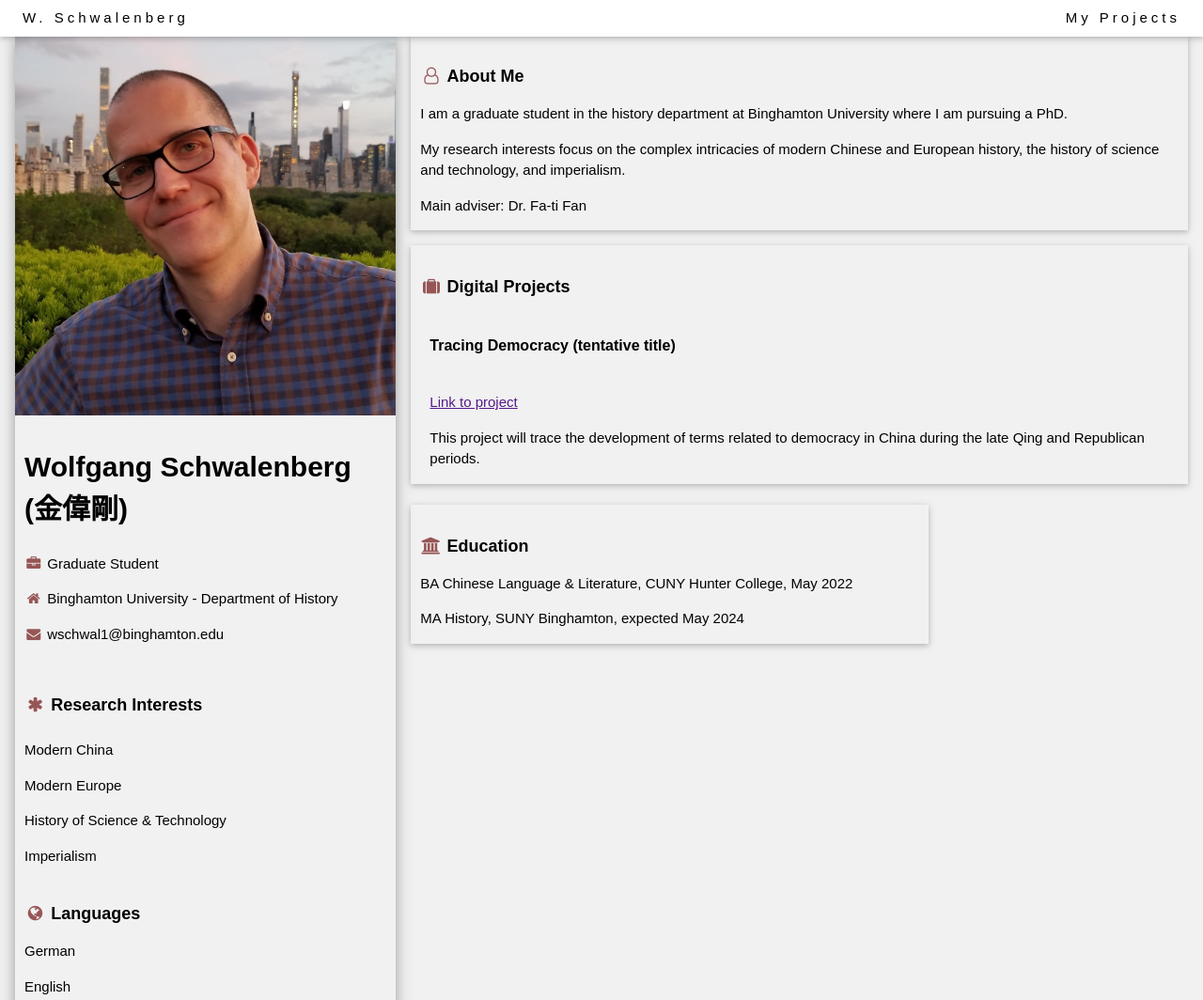
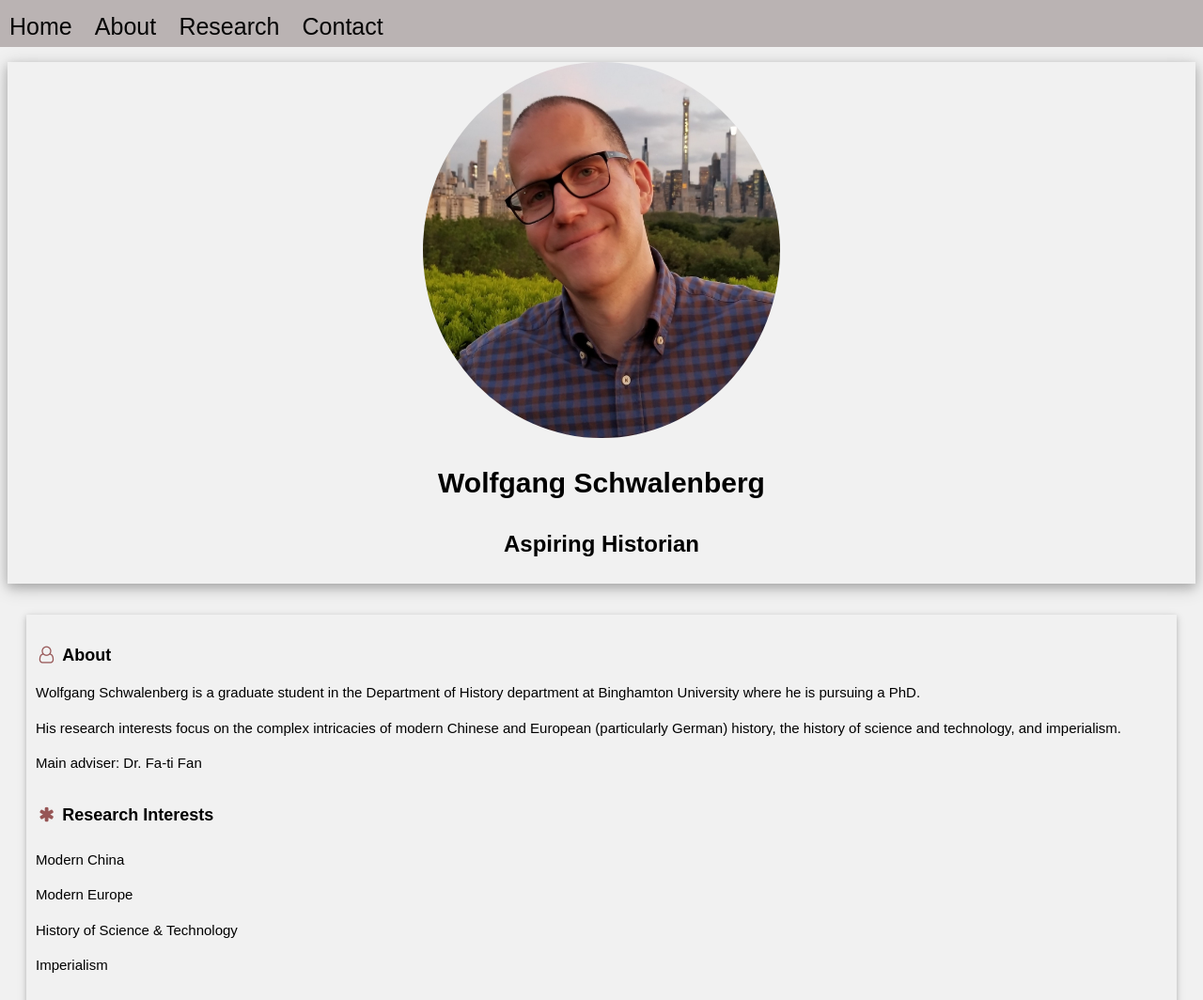
Before and after one commit to wschwal1/wschwal-hist.github.io, a plain HTML site: page index.html in a window 1280 px wide. Shown: the top 1064 px of the page at 94% size. Drawn offline with Linux system fonts and the light colour scheme.

Commit message:
Update index.html

```diff
--- a/index.html
+++ b/index.html
@@ -7,41 +7,120 @@
     <link rel="stylesheet" href='stylesheet.css'>
     <link rel='stylesheet' href='https://fonts.googleapis.com/css?family=Roboto'>
     <link rel="stylesheet" href='https://cdnjs.cloudflare.com/ajax/libs/font-awesome/4.7.0/css/font-awesome.min.css'>
+
+    <style>
+        #navbar {
+            position: fixed;
+            width: 100%;
+            top: 0;
+            background-color: #bab3b3;
+            z-index: 1000;
+            padding: 10px;
+            height: 50px;
+        }
+
+      #navbar a {
+        color: rgb(5, 5, 5);
+        text-decoration: none;
+        margin-right: 20px;
+        font-size: 25px;
+    }
+
+        body {
+            padding-top: 50px;
+        }
+
+        .bar {
+            padding: 10px;
+        }
+
+        .bar-item {
+            color: white;
+            text-decoration: none;
+            margin-right: 10px;
+        }
+
+        .hide-small {
+            display: none;
+        }
+
+        @media screen and (max-width: 768px) {
+            .hide-small {
+                display: block;
+            }
+        }
+    </style>
+
+    <style>
+        img {
+          display: block;
+          margin-left: auto;
+          margin-right: auto;
+        }
+    </style>
+
+    <style>
+        img {
+            border-radius: 50%;
+            }
+    </style>
+
+<!-- Additional style for the second image-->
+    <style>
+        .second-image {
+            width: 500px;
+            height: 500px;
+            border-radius: 0;
+  /* Add any additional styling you want for the second image */
+                      }
+    </style>
+
 </head>
 
-<body style="background-color: rgb(223, 232, 241);
+<body>
+
+<!-- Navbar (sit on top) -->
+<div id="navbar">
+  <a href="#">Home</a>
+  <a href="#about">About</a>
+  <a href="#research">Research</a>
+  <a href="#contact">Contact</a>
+</div>
 
 <body class='box-light-grey'>
 
-  <!-- Navbar (sit on top) -->
-  <div class="top">
-    <div class="bar grid-padding card" style="letter-spacing:4px;">
-      <a href="index.html" class="bar-item button">W. Schwalenberg</a>
-      <!-- Right-sided navbar links. Hide them on small screens -->
-      <div class="float-right hide-small">
-        <a href="projects.html" class="bar-item button">My Projects</a>
-      </div>
-    </div>
-  </div>
-
-  <div class="main">
+    <div class='content margin-top' style='max-width:1400px;'>
 
 <div class='grid-padding'>
 
-    <div class='grid-third'>
+    <div class='grid'>
 
       <div class="card-4">
         <div class="display-container">
-          <img src="images/Avatar.jpg" style="width:100%" alt="wschwal's profile image">
+          <img src="images/Avatar.jpg" alt="wschwal's profile image" style="width:30%" width="300" height="400" class="center">
         </div>
 
         <div class="container">
-          <h2>Wolfgang Schwalenberg (金偉剛)&#8203;</h2>
-          <p><i class="fa fa-briefcase fa-fw margin-right"></i>Graduate Student</p>
-          <p><i class="fa fa-home fa-fw margin-right"></i>Binghamton University - Department of History</p>
-          <p><i class="fa fa-envelope fa-fw margin-right"></i>wschwal1@&#8203;binghamton.edu</p>
-          <hr>
+          <h2><center>Wolfgang Schwalenberg</center></h2>
+          <h3><center>Aspiring Historian</center></h3>
+        </div>
+    </div><br>
 
+</div>
+
+<!-- Content -->
+<div style="padding-top: 10px; padding-left: 20px; padding-right: 20px;">
+
+<!-- about me information goes here-->
+  <div class ="grid">
+
+    <div class="container card" id="about">
+      <h5><i class="fa fa-user-o fa-fw margin-right"></i>About</h5>
+      <div class="container"></div>
+
+        <p>Wolfgang Schwalenberg is a graduate student in the Department of History department at Binghamton University where he is pursuing a PhD.</p>
+        <p>His research interests focus on the complex intricacies of modern Chinese and European (particularly German) history, the history of science and technology, and imperialism.</p>
+        <p>Main adviser: Dr. Fa-ti Fan</p>
     <h5><b><i class="fa fa-asterisk fa-fw margin-right"></i>Research Interests</b></h5>
     <ul>
       <li>Modern China</li>
@@ -49,39 +128,42 @@
       <li>History of Science & Technology</li>
       <li>Imperialism</li>
     </ul>
+        <h5><i class="fa fas fa-university fa-fw margin-right"></i>Education</h5>
+            <p>BA Chinese Language & Literature, CUNY Hunter College, May 2022</p>
+            <p>MA History, SUNY Binghamton, expected May 2024
 
-        <h5><b><i class="fa fa-globe fa-fw margin-right"></i>Languages</b></h5>
+        <h5><i class="fa fa-globe fa-fw margin-right"></i>Languages</i></h5>
             <p>German</p>
             <p>English</p>
             <p>Chinese</p>
+
+    </div><br>
+
+    <!-- research information goes here-->
+    <div class="container card" id="research">
+      <h5><i class="fa fa-book fa-fw margin-right"></i>Research</h5>
+      <div class="container">
+
+        <p>In addition to the conventional methods of historical science, I also employ the possibilities of digital history methods to gain insights that would hardly be achievable with analog methods. My project "War on Their Minds" uses various computational methods to examine a database in which Chinese newspapers are stored. The aim of this study is to understand to what extent concepts related to democracy in Republic-era China were discussed in newspapers or whether other topics, such as war, predominated.</p>
+        <p>For this purpose, I examined 2,187 front pages of various Chinese newspapers from the period 1914 to 1949 using various methods such as web scraping and Python codes programmed for this purpose for certain keywords that are related to both "democracy" and "war."</p>
+        <img src="images/frequency-minzhu-zhan.png" alt="Frequency of the terms democracy and war" class="second-image">
+
+        <p>The results of this project and its documentation can be viewed here:</p>
+        <a href="https://github.com/wschwal1/dh-term-paper/tree/main">Link to project</a>
+        <p></p>
       </div>
     </div><br>
 
-  </div>
+<!-- contact information goes here-->
+    <div class="container card" id="contact">
+        <h5><i class="fa fa-suitcase fa-fw margin-right"></i>Contact</h5>
+        <div class="container">
 
-  <div class ="grid-twothird">
-    <div class="container card margin-bottom">
-      <h5><i class="fa fa-user-o fa-fw margin-right"></i>About Me</h5>
-        <p>I am a graduate student in the history department at Binghamton University where I am pursuing a PhD.</p>
-        <p>My research interests focus on the complex intricacies of modern Chinese and European history, the history of science and technology, and imperialism.</p>
-        <p>Main adviser: Dr. Fa-ti Fan</p>
-    </div>
-
-    <div class="container card">
-      <h5><i class="fa fa-suitcase fa-fw margin-right"></i>Digital Projects</h5>
-      <div class="container">
-        <h6 class="w3-opacity"><b>Tracing Democracy (tentative title)</b></h6>
-        <a href="">Link to project</a>
-        <p>This project will trace the development of terms related to democracy in China during the late Qing and Republican periods.</p>
+          <p><i class="fa fa-home fa-fw margin-right"></i>Binghamton University, Department of History, 4400 Vestal Pkwy E, Binghamton, NY 13902, USA</p>
+          <p><i class="fa fa-envelope fa-fw margin-right"></i>wschwal1@&#8203;binghamton.edu</p>
+          <p><i class="fa fa-linkedin-square"></i> <a href="https://www.linkedin.com/in/wolfgang-schwalenberg-83649a16b" target="_blank">Connect with me!</a></p>
         </div>
       </div><br>
-
-    <div class ="grid-twothird">
-        <div class="container card margin-bottom">
-          <h5><i class="fa fas fa-university fa-fw margin-right"></i>Education</h5>
-            <p> BA Chinese Language & Literature, CUNY Hunter College, May 2022</p>
-            <p>MA History, SUNY Binghamton, expected May 2024
-        </div>
 
 
       </div>
@@ -95,9 +177,9 @@
 </div>
 
 <footer class="container grid-center margin-top">
-  <p>Connect with me:</p>
-  <i class="fa fa-linkedin w3-hover-opacity"></i>
+
   <p>Powered by <a href="https://www.w3schools.com/w3css/default.asp" target="_blank">w3.css</a></p>
 </footer>
 
 </body>
+</html>
```
Lines whose indentation alone changed are shown as unchanged.
